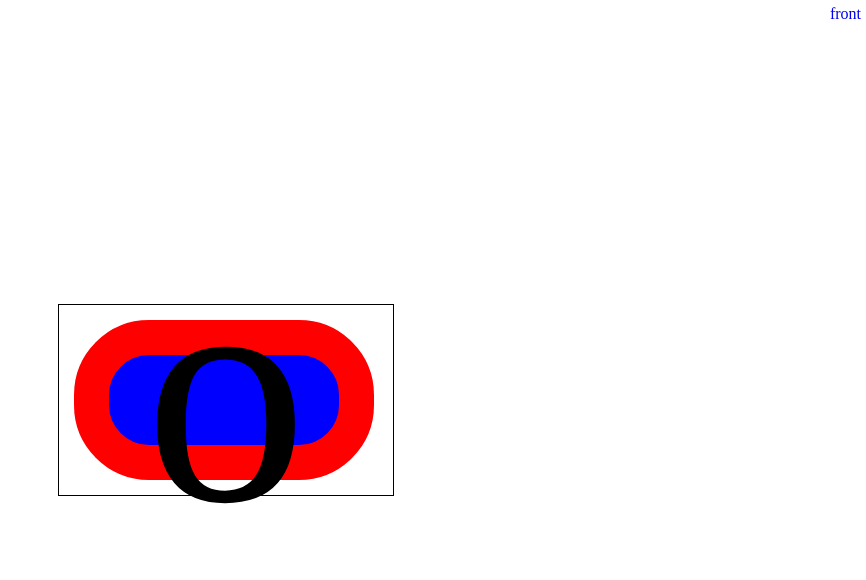
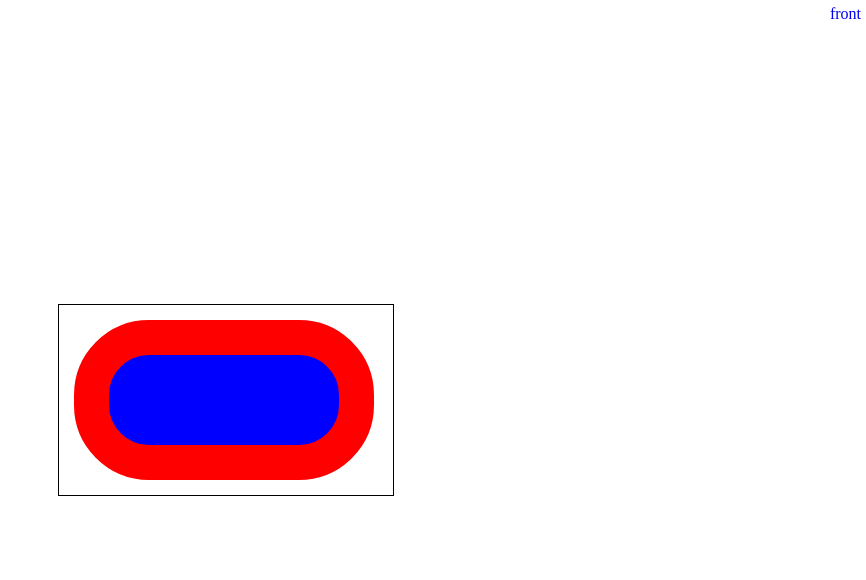
Before and after one commit to DanielAlvarez2/business-cards, a plain HTML site: page back.html in a window 1280 px wide. Shown: the whole page, without its empty margins (414-1280 px from the left). Drawn offline with Linux system fonts and the light colour scheme; a web font is replaced by a local one.

Commit message:
remove o that was used for sizing guide

```diff
--- a/back.html
+++ b/back.html
@@ -69,7 +69,7 @@
     <div id="wrapper">
         <div id="toggle"></div>
         <div id="info">
-            o
+
         </div>
     </div>
 </body>
```
